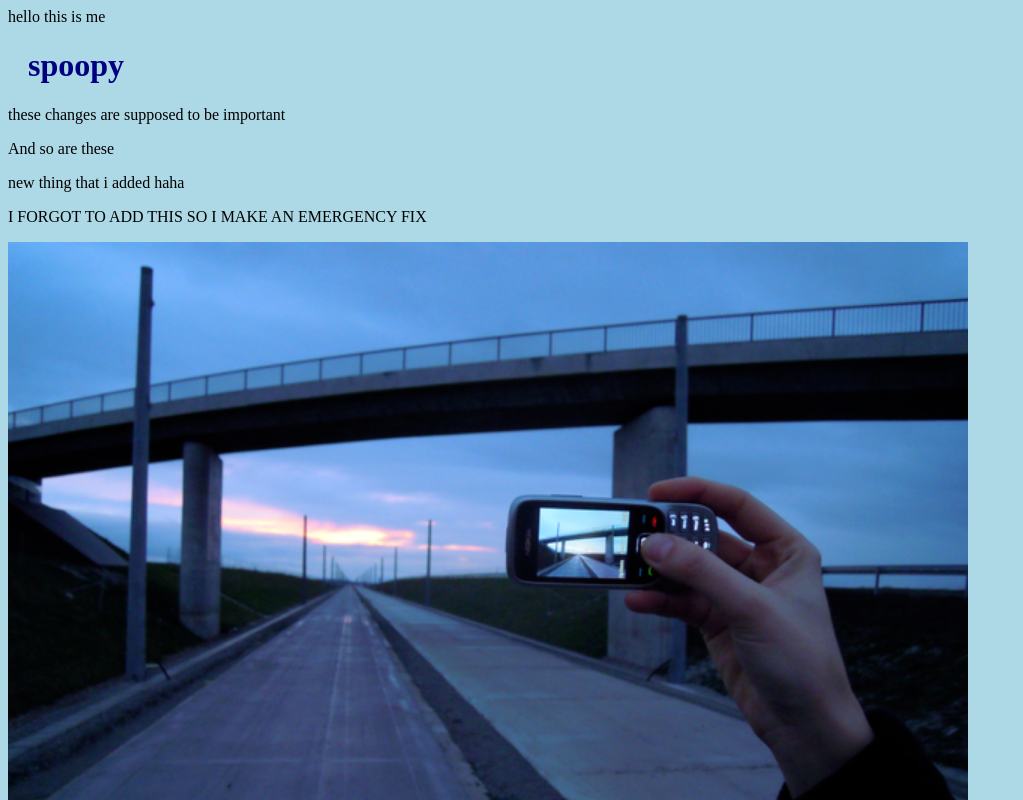
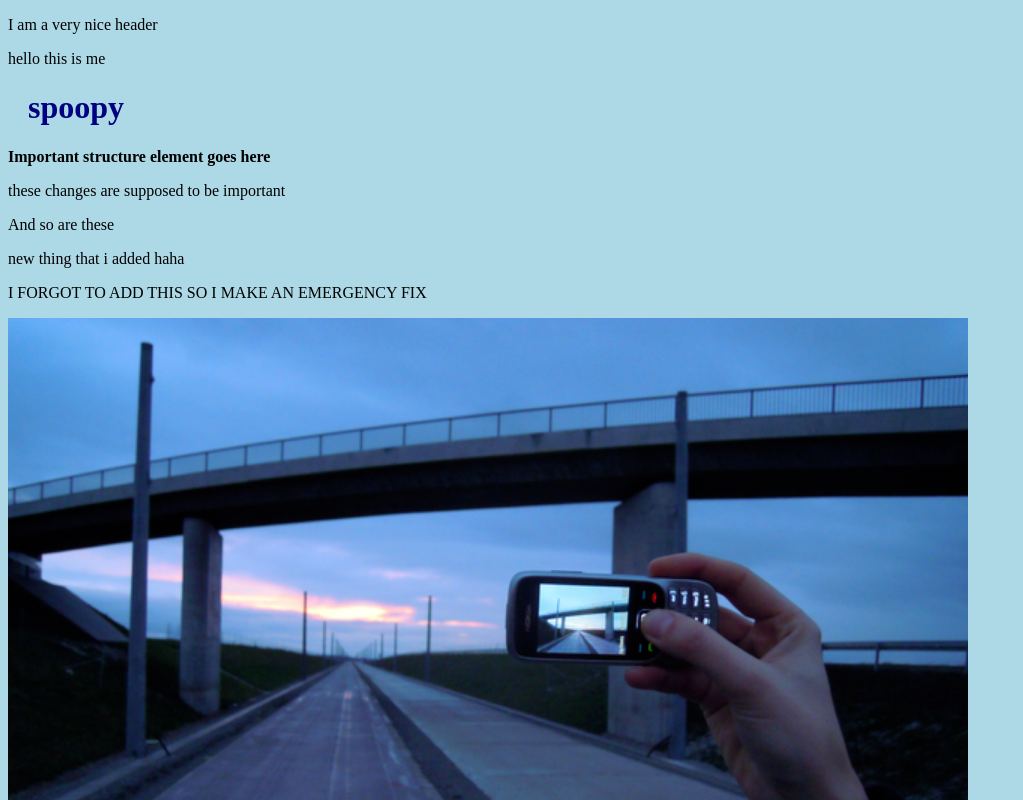
Before and after one commit to AKrylatych/Hellerlight.github.io, a plain HTML site: page index.html in a window 1280 px wide. Shown: the top 800 px of the page, without its empty margins (0-1023 px from the left). Drawn offline with Linux system fonts and the light colour scheme.

Commit message:
Updated index.html with structural elements

```diff
--- a/index.html
+++ b/index.html
@@ -1,12 +1,21 @@
 <!DOCTYPE html>
-<html>
+<html lang="en">
 <head>
 <title>helauw</title>
 <link rel="stylesheet" href="bluestyle.css">
 </head>
+
 <body>
+    <header>
+        <p>I am a very nice header</p>
+    </header>
 hello this is me
 <h1>spoopy</h1>
+<div>
+    <div>
+        <p><b>Important structure element goes here</b></p>
+    </div>
+</div>
 
 <div>
     <p>these changes are supposed to be important</p>
@@ -22,5 +31,9 @@ style="width:100%;max-width:960px"></div>
 
 <div> <img src="git-icon.png" alt="git icon" style="width:100%;max-width:960px"></div>
 
+    <footer>
+        <h1>feet go here lol</h1>
+    </footer>
 </body>
+
 </html>
```
